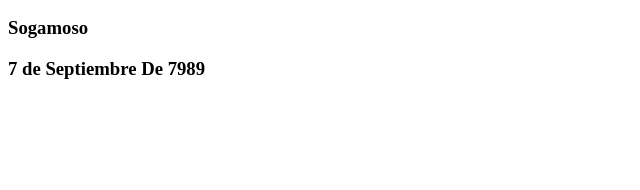
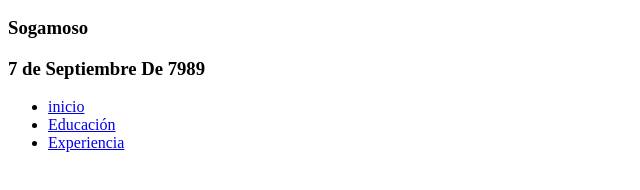
Before and after one commit to jorgeOD/FundamentosHtml-hojadevida-jorge-olarte, a plain HTML site: page index.html in a window 1280 px wide. Shown: the part 222-412 px from the top of the page, without its empty margins (0-640 px from the left). Drawn offline with Linux system fonts and the light colour scheme.

Commit message:
menu con hipervinculos en el index

```diff
--- a/index.html
+++ b/index.html
@@ -25,5 +25,11 @@
 	<h2>Jorge Olarte</h2>
 	<h3>Sogamoso</h3>
 	<h3>7 de Septiembre De 7989</h3>
+	<!--menu-->
+	<ul>
+		<li><a href="index.html">inicio</a></li>
+		<li><a href="html/educacion.html">Educación</a></li>
+		<li><a href="html/experiencia.html">Experiencia</a></li>
+	</ul>
 </body>
 </html>
```
